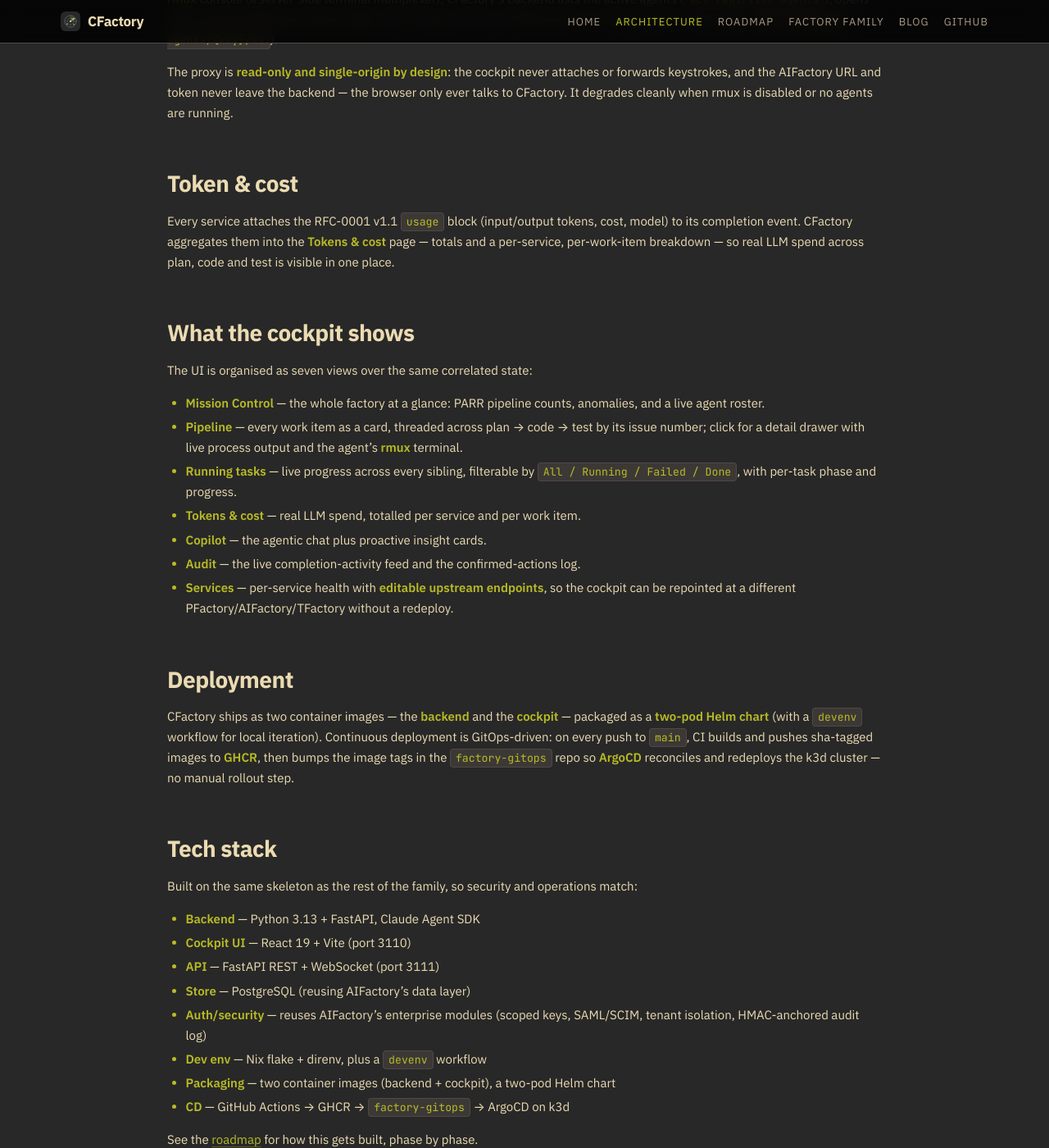
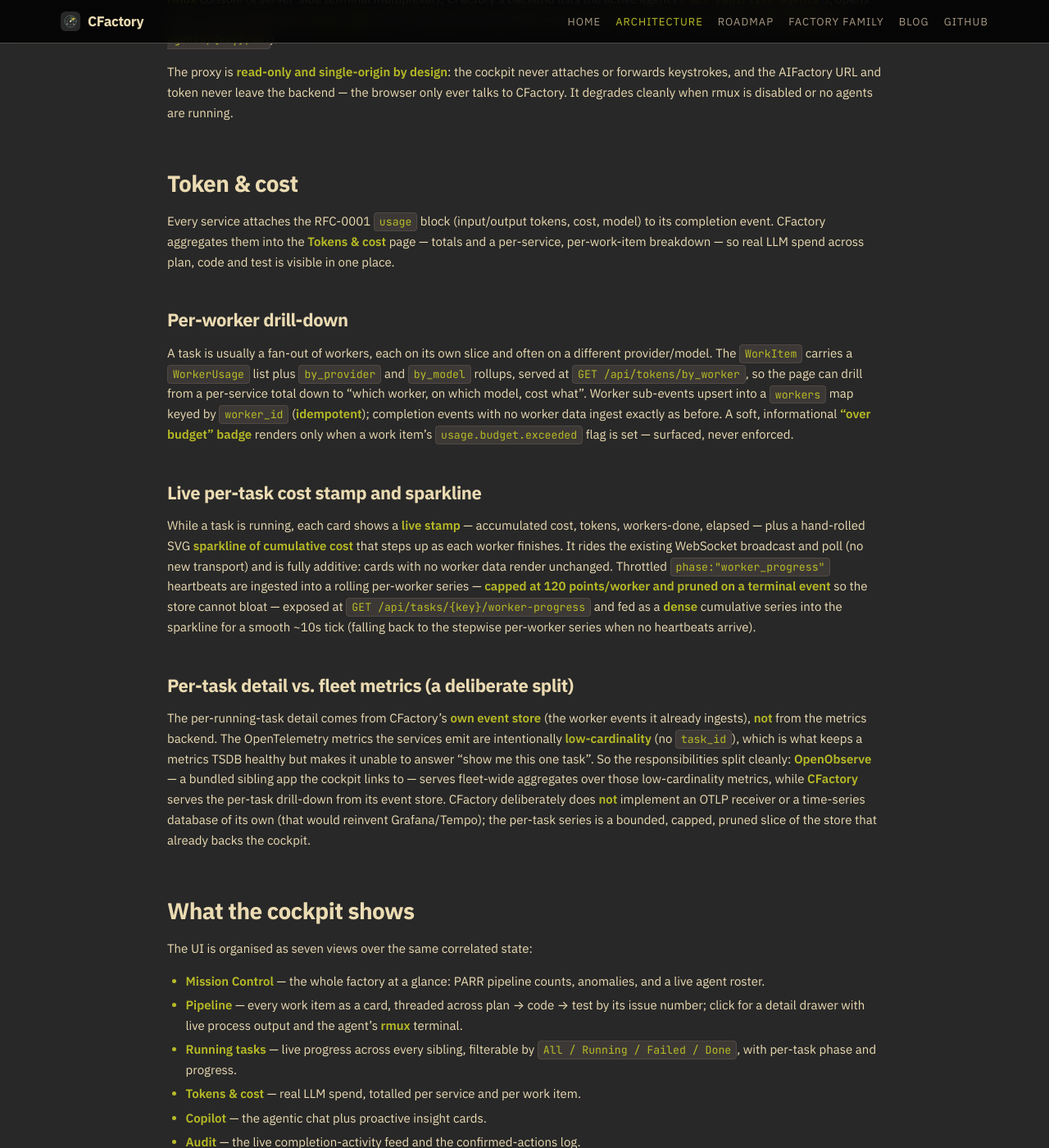
Before and after one commit to olafkfreund/CFactory, a Jekyll site: the page built from docs/architecture.md, in a window 1280 px wide and 1400 px high, scrolled down 1896 px. Shown: the whole window at 82% size. Built offline with Jekyll 4.4.1, drawn with Linux system fonts in a browser that asks for light colours; some of the changed text lies outside the part shown.

Commit message:
docs: blog + architecture — live per-worker cost, sparkline, and the per-task vs fleet split
Co-Authored-By: Claude Opus 4.8 (1M context) <noreply@anthropic.com>

```diff
--- a/docs/architecture.md
+++ b/docs/architecture.md
@@ -93,10 +93,48 @@ rmux is disabled or no agents are running.
 
 ## Token & cost
 
-Every service attaches the RFC-0001 v1.1 `usage` block (input/output tokens,
+Every service attaches the RFC-0001 `usage` block (input/output tokens,
 cost, model) to its completion event. CFactory aggregates them into the
 **Tokens & cost** page — totals and a per-service, per-work-item breakdown — so
 real LLM spend across plan, code and test is visible in one place.
+
+### Per-worker drill-down
+
+A task is usually a fan-out of workers, each on its own slice and often on a
+different provider/model. The `WorkItem` carries a `WorkerUsage` list plus
+`by_provider` and `by_model` rollups, served at `GET /api/tokens/by_worker`, so
+the page can drill from a per-service total down to "which worker, on which model,
+cost what". Worker sub-events upsert into a `workers` map keyed by `worker_id`
+(**idempotent**); completion events with no worker data ingest exactly as before.
+A soft, informational **"over budget" badge** renders only when a work item's
+`usage.budget.exceeded` flag is set — surfaced, never enforced.
+
+### Live per-task cost stamp and sparkline
+
+While a task is running, each card shows a **live stamp** — accumulated cost,
+tokens, workers-done, elapsed — plus a hand-rolled SVG **sparkline of cumulative
+cost** that steps up as each worker finishes. It rides the existing WebSocket
+broadcast and poll (no new transport) and is fully additive: cards with no worker
+data render unchanged. Throttled `phase:"worker_progress"` heartbeats are ingested
+into a rolling per-worker series — **capped at 120 points/worker and pruned on a
+terminal event** so the store cannot bloat — exposed at
+`GET /api/tasks/{key}/worker-progress` and fed as a **dense** cumulative series
+into the sparkline for a smooth ~10s tick (falling back to the stepwise per-worker
+series when no heartbeats arrive).
+
+### Per-task detail vs. fleet metrics (a deliberate split)
+
+The per-running-task detail comes from CFactory's **own event store** (the worker
+events it already ingests), **not** from the metrics backend. The OpenTelemetry
+metrics the services emit are intentionally **low-cardinality** (no `task_id`),
+which is what keeps a metrics TSDB healthy but makes it unable to answer "show me
+this one task". So the responsibilities split cleanly: **OpenObserve** — a bundled
+sibling app the cockpit links to — serves fleet-wide aggregates over those
+low-cardinality metrics, while **CFactory** serves the per-task drill-down from its
+event store. CFactory deliberately does **not** implement an OTLP receiver or a
+time-series database of its own (that would reinvent Grafana/Tempo); the per-task
+series is a bounded, capped, pruned slice of the store that already backs the
+cockpit.
 
 ## What the cockpit shows
 
@@ -125,6 +163,13 @@ builds and pushes sha-tagged images to **GHCR**, then bumps the image tags in th
 `factory-gitops` repo so **ArgoCD** reconciles and redeploys the k3d cluster — no
 manual rollout step.
 
+The deploy is **gated on a green test run**: a `test` workflow runs the backend
+pytest suite (the **Backend pytest** check) plus a frontend TypeScript typecheck
+and production build on every PR and push, and the deploy workflow depends on it —
+nothing reaches the cluster unless the tests pass first. The backend also refuses
+to boot with the default audit-HMAC secret outside local mode, so the
+tamper-evident audit chain cannot be silently defeated in production.
+
 ## Tech stack
 
 Built on the same skeleton as the rest of the family, so security and operations
```
Also changed, not shown: docs/_posts/2026-06-13-the-cockpit-learns-to-show-live-per-worker-cost.md (added, +128 -0 lines).
